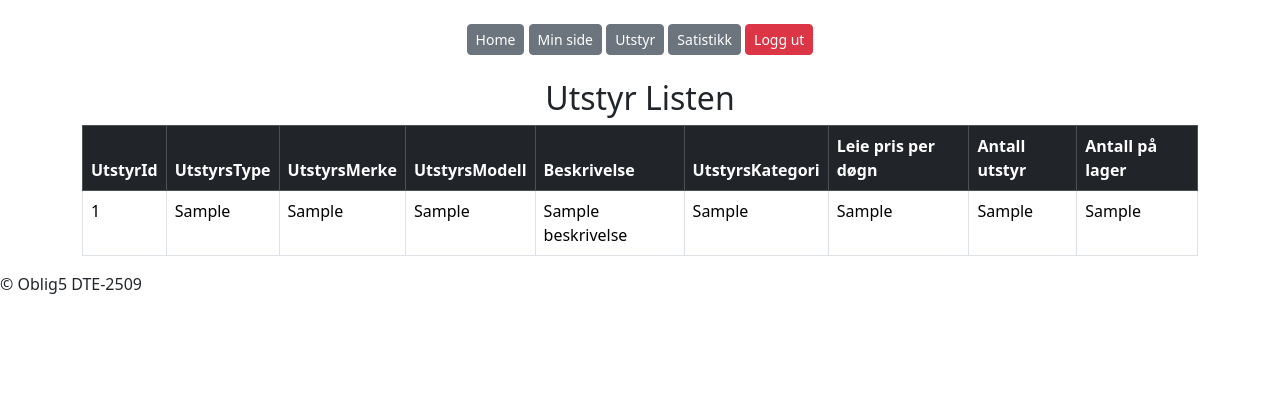
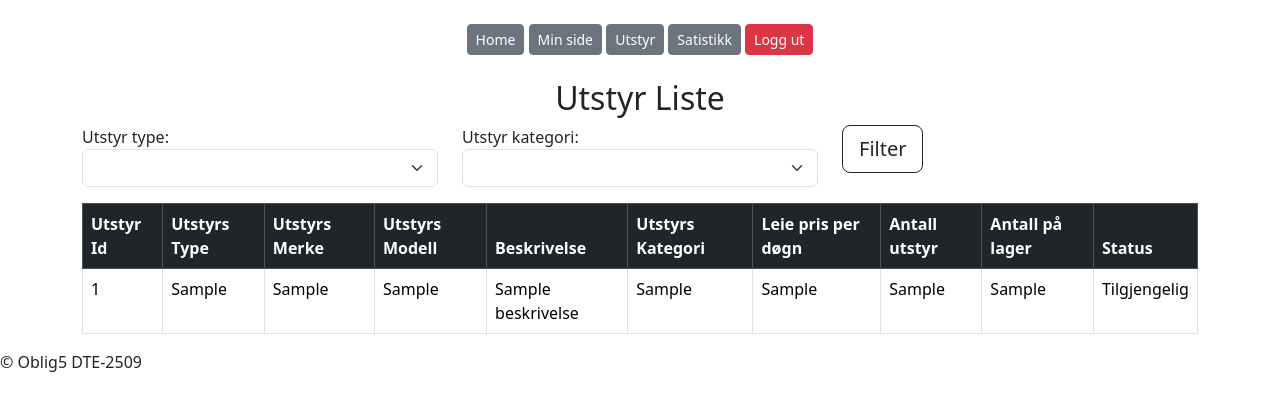
Before and after one commit to yitong-sun/26V_DTE2509_Utleieapp, a Flask app: template Oblig 5/templates/Utstyr/read.html in a window 1280 px wide. Shown: the top 411 px of the page. Run offline with Flask 3, Linux system fonts and the light colour scheme; a user stored in the database is signed in; tables that the repository leaves empty or names only in its code hold one stand-in row (values such as "Sample post"); the template is opened without the code that fills it: values that come from a table or form of the project are taken from there, most other values are stand-ins (such as "Sample title", 1, 10 or a date in 2020); lists and menus that the app fills with data are empty.

Commit message:
implemented filter in utstyr and added some CSRF tokens to forms

```diff
--- a/Oblig 5/database.py
+++ b/Oblig 5/database.py
@@ -47,7 +47,30 @@ class Database():
         self.cursor.execute("SELECT ut.UtstyrId, ut.UtstyrsType, ut.UtstyrsMerke, ut.UtstyrsModell, ut.Beskrivelse, kat.Beskrivelse, ut.LeiePrisDøgn, ut.AntallUtstyr, ut.AntallPåLager FROM utstyr as ut, utstyrskategori as kat WHERE ut.UtstyrsKatId = kat.UtstyrsKatId  ")
         return self.cursor.fetchall()
 
+    def get_filtered_utstyr(self, utstyr_type = None, kategori = None):
 
+        query = "SELECT ut.UtstyrId, ut.UtstyrsType, ut.UtstyrsMerke, ut.UtstyrsModell, ut.Beskrivelse, kat.Beskrivelse, ut.LeiePrisDøgn, ut.AntallUtstyr, ut.AntallPåLager FROM utstyr as ut, utstyrskategori as kat WHERE ut.UtstyrsKatId = kat.UtstyrsKatId"
+        paramaters = []
+
+        if utstyr_type:
+            query += " AND ut.UtstyrsType= %s "
+            paramaters.append(utstyr_type)
+
+        if kategori:
+            query += " AND kat.Beskrivelse = %s "
+            paramaters.append(kategori)
+
+        self.cursor.execute(query, paramaters)
+
+        return self.cursor.fetchall()
+
+    def get_utstyr_typer(self):
+        self.cursor.execute("SELECT DISTINCT UtstyrsType FROM utstyr ORDER BY UtstyrsType")
+        return self.cursor.fetchall()
+
+    def get_utstyr_kategorier(self):
+        self.cursor.execute("SELECT DISTINCT Beskrivelse FROM utstyrskategori ORDER BY Beskrivelse")
+        return self.cursor.fetchall()
 
 
     #kunder
@@ -70,14 +93,28 @@ class Database():
 
 
     #utleie
+    #read utleie
+    def get_all_utleie(self):
+        self.cursor.execute("")
+        return self.cursor.fetchall()
     #create utleie
     def add_utleie(self): # not working yet
         self.cursor.execute("")
+        pass
     #edit utleie
     def update_utleie(self): # not working yet
         self.cursor.execute("")
+        pass
 
+    #Registrere utleie
+        #Velg kunde
+        #Velg Utstyr(kun tilgjengelig)
+        #Sett dato
+        #Automatisk registrer hvilken ansatt som ekspederer
 
+    #Registrer innlevering
+        #Marker utleie som levert
+        #Sett innleveringsdato
 
 
     #Visninger
--- a/Oblig 5/models.py
+++ b/Oblig 5/models.py
@@ -1,6 +1,9 @@
 from flask_login import UserMixin
+from flask_wtf import FlaskForm
+from wtforms import SelectField, SubmitField
 
 # Tabeller i databasen:
+
 class User(UserMixin):
     def __init__(self, id, name, email, role):
         self.id = id
@@ -104,6 +107,20 @@ class UtstyrsKategori():
         self.utstyrs_kat_id = utstyrs_kat_id
         self.beskrivelse = beskrivelse
 
+#Forms
+
+class FilterUtstyrForm(FlaskForm):
+    utstyr_type = SelectField('Utstyr type:', choices=[], coerce=str)
+    kategori = SelectField('Utstyr kategori:', choices=[], coerce=str)
+    filter = SubmitField('Filter')
+
+class AddUtleieForm(FlaskForm):
+    pass
+
+class UpdateUtleieForm(FlaskForm):
+    pass
+
+
 #visninger:
 
 #B
--- a/Oblig 5/templates/Kunder/add_edit.html
+++ b/Oblig 5/templates/Kunder/add_edit.html
@@ -5,6 +5,7 @@
 <div class="conatianer mt-4">
     <h2>{{ 'Oppdatere' if kunde else 'Legge til'}} Kunde</h2>
     <form method="POST">
+        {{ form.hidden_tag() }}
         <div class="mb-3">
             <label for="kundenr" clss="form-label">KundeNr</label>
             <input type="text" class="form-control" id="kundenr" name="kundenr" value="{{ kunde.kundenr if kunde else ''}}" required>
--- a/Oblig 5/templates/Users/login.html
+++ b/Oblig 5/templates/Users/login.html
@@ -8,6 +8,8 @@
     {% endif %}
 
     <form method="POST">
+        <input type="hidden" name="csrf_token" value="{{ csrf_token() }}">
+
         <div class="form-group">
             <label for="email">Epost:</label>
             <input type="email" name="email" id="email" class="form-control" required>
--- a/Oblig 5/templates/Users/register.html
+++ b/Oblig 5/templates/Users/register.html
@@ -4,6 +4,7 @@
 <div>
     <h2>Registrer</h2>
     <form action="{{ url_for('users.register') }}" method="POST">
+        {{ form.hidden_tag() }}
         <div class="form-group">
             <label for="name">Navn:</label>
             <input type="text" name="name" id="name" class="form-control" required>
--- a/Oblig 5/templates/Utleie/add_edit.html
+++ b/Oblig 5/templates/Utleie/add_edit.html
@@ -4,6 +4,8 @@
 <div class="conatianer mt-4">
     <h2>{{ 'Oppdatere' if kunde else 'Legge til'}} Kunde</h2>
     <form method="POST">
+        <input type="hidden" name="csrf_token" value="{{ csrf_token() }}">
+
         <div class="mb-3">
             <label for="kundenr" clss="form-label">KundeNr</label>
             <input type="text" class="form-control" id="kundenr" name="kundenr" value="{{ kunde.kundenr if kunde else ''}}" required>
--- a/Oblig 5/templates/Utstyr/read.html
+++ b/Oblig 5/templates/Utstyr/read.html
@@ -2,19 +2,39 @@
 {% block content %}
 
 <div class="container mt-4">
-    <h2 class="text-center">Utstyr Listen</h2>
+    <h2 class="text-center">Utstyr Liste</h2>
+
+        <form method="POST" novalidate>
+            {{ form.hidden_tag()}}
+            <div class="row">
+                <div class="col">
+                    {{ form.utstyr_type.label }}
+                    {{ form.utstyr_type(class="form-select") }}
+                    </select>
+                </div>
+                <div class="col">
+                    {{ form.kategori.label }}
+                    {{ form.kategori(class="form-select") }}
+                </div>
+                <div class="col">
+                {{ form.filter(class="btn btn-lg btn-outline-dark ")}}
+                </div>
+        </div>
+    </form>
+    <p></p>
     <table class="table table-bordered">
         <thead class="table-dark">
             <tr>
-                <th>UtstyrId</th>
-                <th>UtstyrsType</th>
-                <th>UtstyrsMerke</th>
-                <th>UtstyrsModell</th>
+                <th>Utstyr Id</th>
+                <th>Utstyrs Type</th>
+                <th>Utstyrs Merke</th>
+                <th>Utstyrs Modell</th>
                 <th>Beskrivelse</th>
-                <th>UtstyrsKategori</th>
+                <th>Utstyrs Kategori</th>
                 <th>Leie pris per døgn</th>
                 <th>Antall utstyr</th>
                 <th>Antall på lager</th>
+                <th>Status</th>
             </tr>
         </thead>
         <tbody>
@@ -29,17 +49,19 @@
                 <td>{{ utstyr.leie_pris_døgn}}</td>
                 <td>{{ utstyr.antall_utstyr}}</td>
                 <td>{{ utstyr.antall_på_lager}}</td>
+                <td>{% if utstyr.antall_på_lager == 0 %} Utleid {% else %} Tilgjengelig {% endif %}</td>
+                {% endfor %}
             </tr>
-            {% endfor %}
+
         </tbody>
     </table>
 </div>
 
-<!-- liste over alt utstyr-->
-<!--Filtrere på:
+<!--Implemented: liste over alt utstyr-->
+<!--Implemented: Filtrere på:
             *Type
             *Kategori   -->
-<!-- Se status
+<!--Implemented: Se status
     *tilgjengelig/utleid -->
 
 {% endblock %}
```
Also changed, not shown: Oblig 5/routes/utleie_bp.py (+10 -0 lines), Oblig 5/routes/utstyr_bp.py (+19 -4 lines), Oblig 5/templates/Statistikk/read.html (+26 -22 lines).
